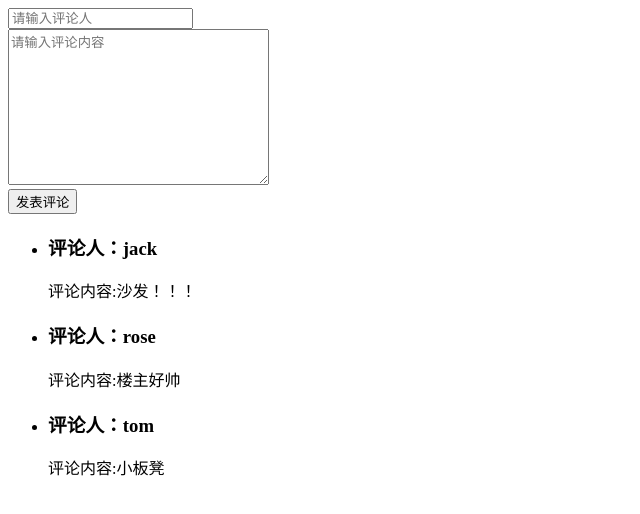
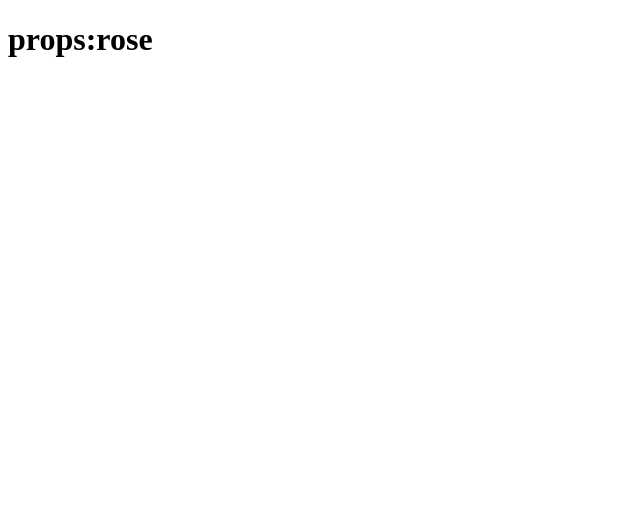
Before and after one commit to ElisabethLi0618/react2, a React (Create React App) app: page / in a window 1280 px wide. Shown: the top 514 px of the page, without its empty margins (0-640 px from the left). Built offline with nearby package versions, Linux system fonts and the light colour scheme.

Commit message:
props 组件 函数和类

```diff
--- a/src/index.js
+++ b/src/index.js
@@ -3,91 +3,32 @@ import React from 'react';
 import ReactDOM from 'react-dom';
 
 
-//表单处理 非受控组件
-class App extends React.Component {
-  // 初始化状态
-  state ={
-    comments:[
-      { id:1, name:'jack',content:'沙发！！！'},
-      { id:2, name:'rose',content:'楼主好帅'},
-      { id:3, name:'tom',content:'小板凳'}
-    ],
+// props
 
-    // 准备状态  评论人
-    userName:'',
+// 1，函数组件 此处用的是箭头函数
+// const Hello = props => {
+//     //props 是一个对象
+//     console.log(props)
+//     return(
+//         <div>
+//             <h1>props: {props.name} </h1>
+//         </div>
+//     )
+// }
 
-    //准备状态  评论内容
-    userContent:''
-  }
-  // 渲染评价列表：
-  renderList(){
-    // if else 作为判断
-    if(this.state.comments.length === 0){
-      return <div className="no-comment">暂无评论，快去评论吧</div>
+//2，类 class 组件
+
+//也是先接收数据
+class Hello extends React.Component {
+    render(){
+        //console.log(this.props)
+        return(
+            <div>
+                <h1>props:{this.props.name}</h1>
+            </div>
+        )
     }
-    return(
-      <ul>
-        {this.state.comments.map(item =>(
-          <li key={item.id}>
-            <h3>评论人：{item.name} </h3>
-            <p>评论内容:{item.content} </p>
-          </li>
-        ))}
-      </ul>
-    )
-  }
-
-  //处理表单元素值
-  handleForm = (e) => {
-    const { name, value } = e.target
-    this.setState({
-      [name]:value
-    })
-  }
-
-  //发表评论
-  addComment =() => {
-    const{ comments,userName, userContent } = this.state
-    const newComments =[
-      {
-        id: Math.random(),
-        name:userName,
-        content:userContent
-      },
-      ...comments
-    ]
-
-    //console.log(newComments);
-    this.setState({
-      comments:newComments
-    })
-  }
-
-  render(){
-    const {userName, userContent } = this.state
-    return(
-      <div className="App">
-        <div>
-          <input className="user" type="text"  placeholder="请输入评论人" value={userName} name="userName" onChange={this.handleForm} />
-          <br />
-          <textarea
-           className="content"
-           cols="30"
-           rows="10"
-           placeholder="请输入评论内容"
-           value={userContent}
-           name="userContent"
-           onChange={this.handleForm}
-           />
-           <br />
-           <button onClick={this.addComment}>发表评论</button>
-        </div>
-        {/* 通过条件渲染 决定渲染什么内容 */}
-        {this.renderList()}
-      </div>
-    )
-  }
 }
 
-//渲染组件
-ReactDOM.render(<App />, document.getElementById('root'))
+//这里是传递数据的
+ReactDOM.render(<Hello name="rose" age={18} />, document.getElementById('root'))
```
